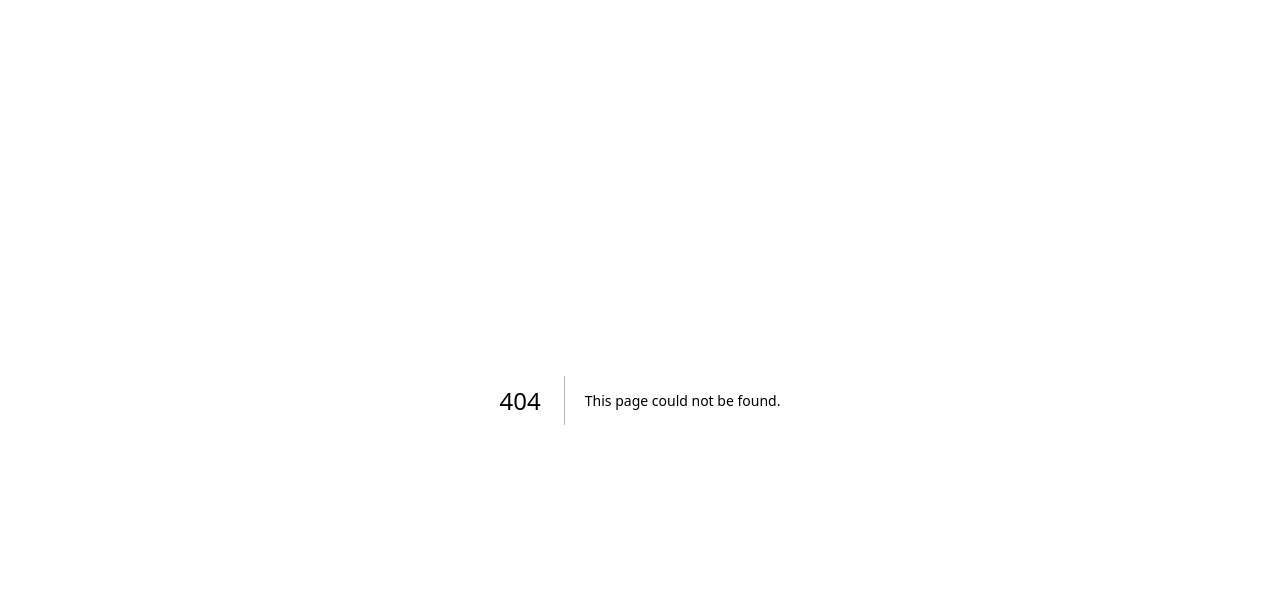
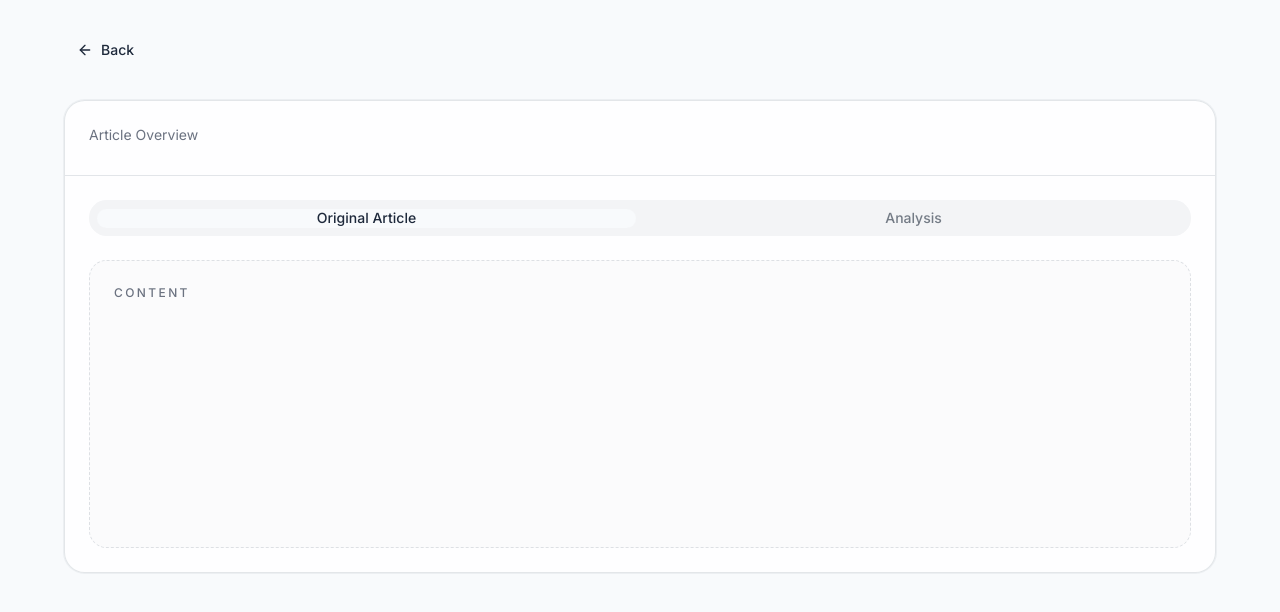
Before and after one commit to siwonnn/article-prism, a Next.js app: page /article in a window 1280 px wide. Before the commit this address had no page. Shown: the top 612 px of the page. Built offline with nearby package versions, Linux system fonts and the light colour scheme.

Commit message:
feat: add article overview page with original article tab

```diff
--- a/package.json
+++ b/package.json
@@ -9,6 +9,7 @@
     "lint": "eslint"
   },
   "dependencies": {
+    "@tailwindcss/typography": "^0.5.19",
     "class-variance-authority": "^0.7.1",
     "clsx": "^2.1.1",
     "lucide-react": "^1.17.0",
@@ -16,6 +17,7 @@
     "radix-ui": "^1.4.3",
     "react": "19.2.4",
     "react-dom": "19.2.4",
+    "react-markdown": "^10.1.0",
     "shadcn": "^4.8.3",
     "tailwind-merge": "^3.6.0",
     "tw-animate-css": "^1.4.0"
--- /dev/null
+++ b/src/app/article/page.tsx
@@ -0,0 +1,59 @@
+"use client"
+
+import Link from "next/link"
+import { ArrowLeft } from "lucide-react"
+
+import { Tabs, TabsContent, TabsList, TabsTrigger } from "@/components/ui/tabs"
+import { Card, CardContent, CardDescription, CardHeader, CardTitle } from "@/components/ui/card"
+import { Button } from "@/components/ui/button"
+import { useArticleContext } from "@/components/article-context"
+import OriginalArticleTab from "@/components/original-article-tab"
+import AnalysisTab from "@/components/analysis-tab"
+
+const tabComponents: Record<string, React.ReactNode> = {
+    "Original Article": <OriginalArticleTab />,
+    "Analysis": <AnalysisTab />
+}
+
+export default function ArticlePage() {
+  const { article } = useArticleContext()
+
+  return (
+    <main className="min-h-screen bg-background px-6 py-8 text-foreground sm:px-8 lg:px-10">
+      <section className="mx-auto flex w-full max-w-6xl flex-col gap-8">
+        <div className="flex justify-start">
+          <Button asChild variant="ghost" className="gap-2 rounded-full px-3">
+            <Link href="/">
+              <ArrowLeft className="size-4" />
+              Back
+            </Link>
+          </Button>
+        </div>
+
+        <Card className="border border-border/60 bg-card/80 shadow-none">
+          <CardHeader className="border-b border-border/60 pb-5">
+            <CardDescription>Article Overview</CardDescription>
+            <CardTitle className="text-3xl sm:text-4xl">
+              {article?.title}
+            </CardTitle>
+          </CardHeader>
+          <CardContent>
+            <Tabs defaultValue={Object.keys(tabComponents)[0]} className="flex w-full flex-col gap-6">
+              <TabsList className="w-full flex-wrap justify-start gap-2 rounded-3xl bg-muted p-2">
+                {Object.keys(tabComponents).map((tab) => (
+                  <TabsTrigger key={tab} value={tab}>{tab}</TabsTrigger>
+                ))}
+              </TabsList>
+
+              {Object.entries(tabComponents).map(([tab, component]) => (
+                <TabsContent key={tab} value={tab}>
+                  {component}
+                </TabsContent>
+              ))}
+            </Tabs>
+          </CardContent>
+        </Card>
+      </section>
+    </main>
+  )
+}
--- a/src/app/page.tsx
+++ b/src/app/page.tsx
@@ -5,17 +5,21 @@ import { ArrowRight } from "lucide-react"
 import { Button } from "@/components/ui/button"
 import { useArticleContext } from "@/components/article-context"
 import { fetchArticle } from "./actions/fetch-article"
+import { useRouter } from "next/navigation"
 
 export default function Home() {
   const [articleUrl, setArticleUrl] = React.useState("")
   const [isFetching, setIsFetching] = React.useState(false)
   const { article, setArticle } = useArticleContext()
 
+  const router = useRouter()
+
   const handleSubmit = async () => {
     setIsFetching(true)
     const fetched = await fetchArticle(articleUrl)
     setIsFetching(false)
     setArticle(fetched)
+    router.push('/article')
   }
 
   return (
--- /dev/null
+++ b/src/components/analysis-tab.tsx
@@ -0,0 +1,15 @@
+"use client"
+
+import { useArticleContext } from "@/components/article-context"
+
+export default function AnalysisTab() {
+  const { article } = useArticleContext()
+
+  return (
+    <div className="min-h-[18rem] rounded-3xl border border-dashed border-border/70 bg-muted/30 p-6">
+      <div className="mb-3 text-xs font-medium uppercase tracking-[0.2em] text-muted-foreground">
+        analysis
+      </div>
+    </div>
+  )
+}
--- /dev/null
+++ b/src/components/original-article-tab.tsx
@@ -0,0 +1,19 @@
+"use client"
+
+import { useArticleContext } from "@/components/article-context"
+import ReactMarkdown from "react-markdown"
+
+export default function OriginalArticleTab() {
+  const { article } = useArticleContext()
+
+  return (
+    <div className="min-h-[18rem] rounded-3xl border border-dashed border-border/70 bg-muted/30 p-6">
+      <div className="mb-3 text-xs font-medium uppercase tracking-[0.2em] text-muted-foreground">
+        content
+      </div>
+      <div className="whitespace-pre-wrap leading-6 text-muted-foreground prose prose-invert">
+        <ReactMarkdown>{article?.content}</ReactMarkdown>
+      </div>
+    </div>
+  )
+}
--- /dev/null
+++ b/tailwind.config.ts
@@ -0,0 +1 @@
+plugins: [require("@tailwindcss/typography")]
```
Also changed, not shown: 1 other file (tests, documents, lock files or other folders).
